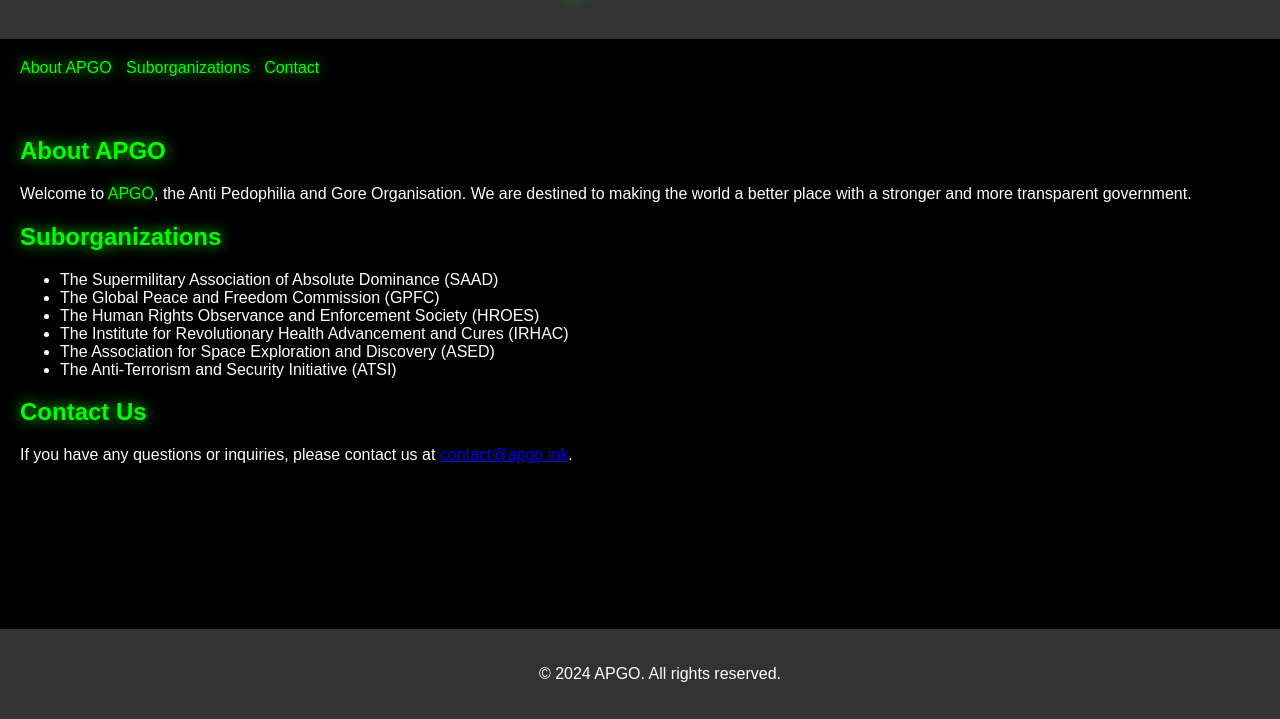
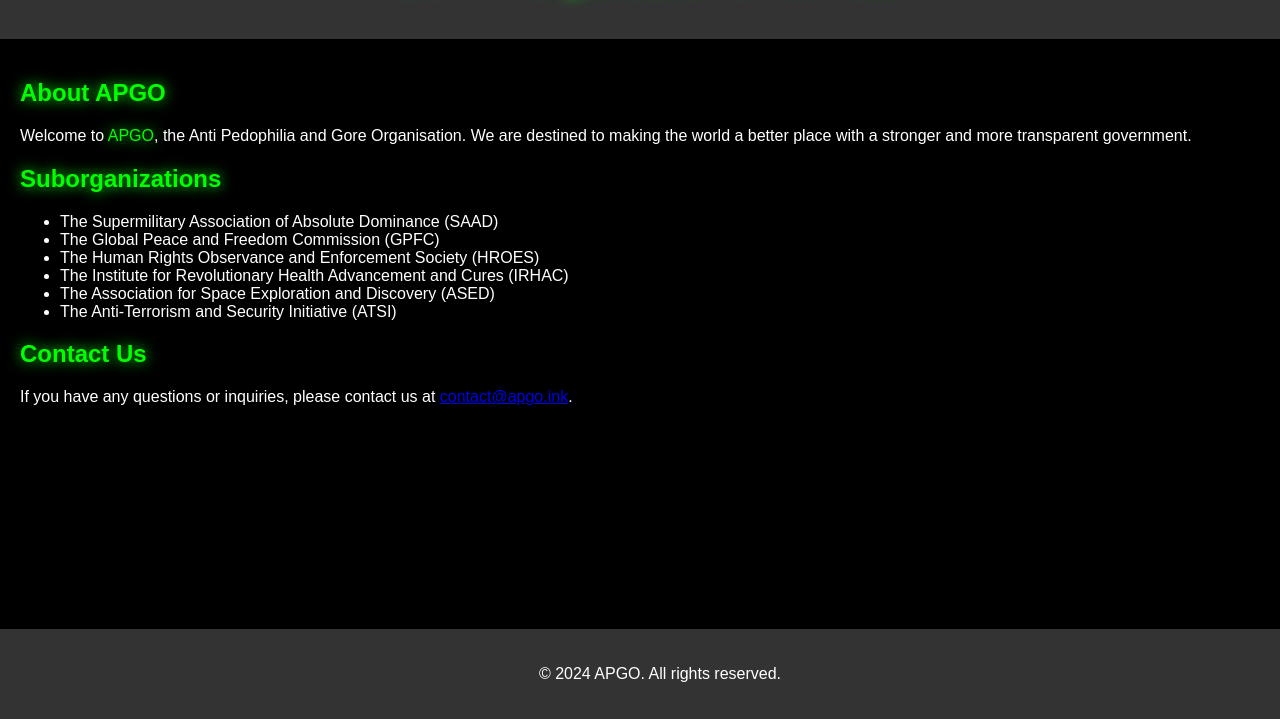
Before and after one commit to lolbossqwjd/Website-APGO.ink-main, a plain HTML site: page index.html in a window 1280 px wide. Shown: the part 81-800 px from the top of the page. Drawn offline with Linux system fonts and the light colour scheme; a script that the page names is missing.

Commit message:
Update index.html

```diff
--- a/index.html
+++ b/index.html
@@ -11,14 +11,6 @@
         <header>
             <h1>APGO - An Organisation of the Future</h1>
         </header>
-
-        <nav>
-            <ul>
-                <li><a href="#about">About APGO</a></li>
-                <li><a href="#suborganizations">Suborganizations</a></li>
-                <li><a href="#contact">Contact</a></li>
-            </ul>
-        </nav>
 
         <main>
             <section id="about">
```
